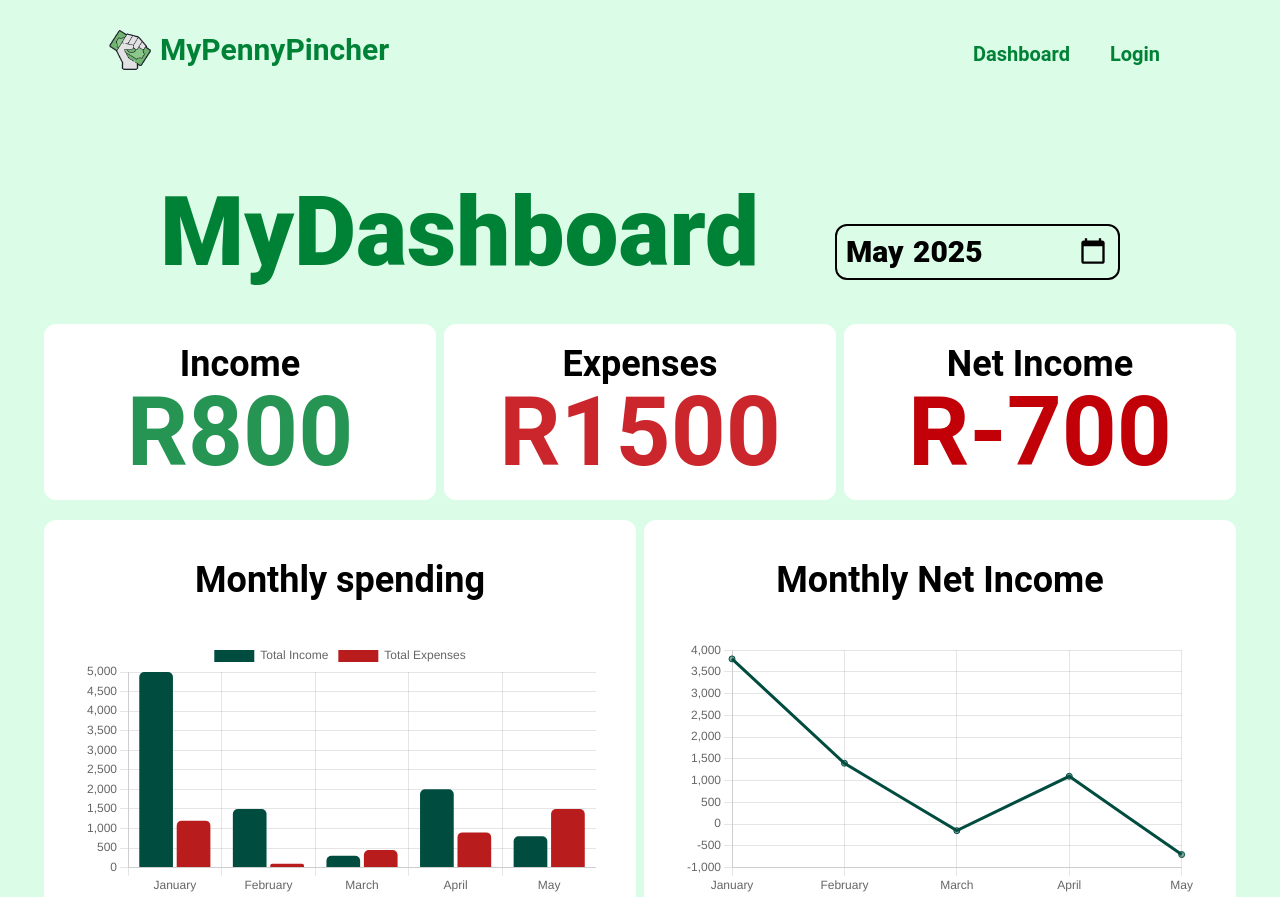
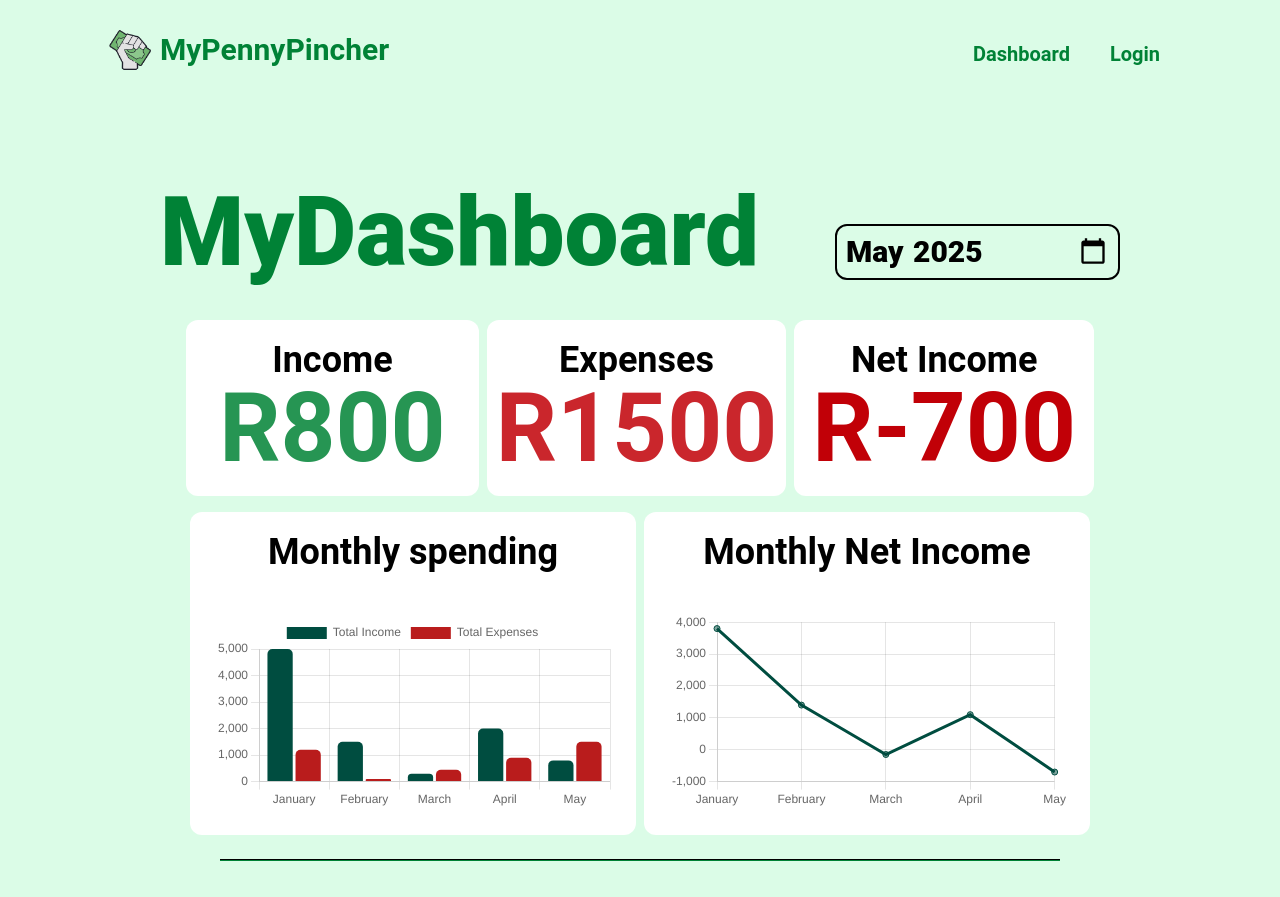
Before and after one commit to Tewahido/MyPennyPincher, a React (Vite) app in the folder MyPennyPincher_Client/: page /dashboard in a window 1280 px wide. Shown: the top 897 px of the page. Built offline with nearby package versions, Linux system fonts and the light colour scheme.

Commit message:
Made changes to dashboard

```diff
--- a/MyPennyPincher_Client/src/pages/Dashboard/components/DashboardSection.jsx
+++ b/MyPennyPincher_Client/src/pages/Dashboard/components/DashboardSection.jsx
@@ -31,6 +31,9 @@ let donutData;
 
 const barOptions = {
   responsive: true,
+  layout: {
+    padding: 5,
+  },
   scales: {
     y: {
       beginAtZero: true,
@@ -47,6 +50,9 @@ const barOptions = {
 const donutOptions = {
   responsive: true,
   cutout: "40%",
+  layout: {
+    padding: 5,
+  },
   plugins: {
     legend: {
       position: "bottom",
@@ -76,6 +82,9 @@ const monthNames = [
 
 const lineOptions = {
   responsive: true,
+  layout: {
+    padding: 5,
+  },
   plugins: {
     legend: {
       display: false,
@@ -193,8 +202,8 @@ export default function DashboardSection({
           <Doughnut data={donutData} options={donutOptions} />
         </div>
       </div>
-      <div className="flex flex-col gap-3 h-full w-full ">
-        <div className="flex flex-col items-center md:flex-row  xl:items-start xl:flex-row lg:h-[50%]">
+      <div className="flex flex-col gap-3 h-full  ">
+        <div className="flex flex-col items-center lg:justify-between md:flex-row gap-2 xl:items-start xl:flex-row lg:h-[50%]">
           <TotalDisplay
             title="Income"
             total={totalIncome}
@@ -211,14 +220,14 @@ export default function DashboardSection({
             textcolour={netColour}
           />
         </div>
-        <div className="flex flex-col justify-center items-center md:flex-row h-full w-full">
-          <div className=" flex flex-col h-full w-full md:w-[50%] m-1 bg-white rounded-xl gap-10 p-10">
+        <div className="flex flex-col justify-between items-center md:flex-row h-full w-full">
+          <div className=" flex flex-col h-full w-full m-1 bg-white rounded-xl gap-10 p-5">
             <h1 className="text-center text-black text-3xl xl:text-4xl font-bold ">
               Monthly spending
             </h1>
             <Bar data={barData} options={barOptions} />
           </div>
-          <div className=" flex flex-col h-full w-full md:w-[50%] m-1 bg-white rounded-xl gap-10 p-10">
+          <div className=" flex flex-col h-full w-full m-1 bg-white rounded-xl gap-10 p-5">
             <h1 className="text-center text-black text-3xl xl:text-4xl font-bold ">
               Monthly Net Income
             </h1>
--- a/MyPennyPincher_Client/src/pages/Dashboard/components/TotalDisplay.jsx
+++ b/MyPennyPincher_Client/src/pages/Dashboard/components/TotalDisplay.jsx
@@ -1,6 +1,6 @@
 export default function TotalDisplay({ title, total, textcolour }) {
   return (
-    <div className="flex flex-col items-center h-full w-[66%] md:w-[33%] bg-white m-1 rounded-xl p-5">
+    <div className="flex flex-col items-center h-full w-[33%] bg-white  rounded-xl p-5">
       <h1 className="text-lg sm:text-2xl xl:text-4xl font-bold  text-center">
         {title}
       </h1>
--- a/MyPennyPincher_Client/src/pages/Login/Login.jsx
+++ b/MyPennyPincher_Client/src/pages/Login/Login.jsx
@@ -32,7 +32,7 @@ export default function Login() {
             <img src={Logo} alt="Logo" className="h-20 w-20" />
             <hr className="h-0.5 bg-white w-[90%]" />
             <p className="text-6xl text-white font-semibold text-center mb-10">
-              Your money's waiting...
+              Your future's waiting...
             </p>
             <p className="text-2xl italic text-white font-medium text-center">
               Login and let's manage it right
--- a/MyPennyPincher_Client/src/pages/Login/components/LoginForm.jsx
+++ b/MyPennyPincher_Client/src/pages/Login/components/LoginForm.jsx
@@ -15,7 +15,7 @@ export default function LoginForm() {
           placeholder="Email"
         />
         <input
-          type="text"
+          type="password"
           className="outline-2 px-5 py-3 rounded-md text-green-600 outline-gray-500 transition-all duration-50 hover:outline-4"
           name="password"
           placeholder="Password"
--- a/MyPennyPincher_Client/src/pages/SignUp/components/SignUpForm.jsx
+++ b/MyPennyPincher_Client/src/pages/SignUp/components/SignUpForm.jsx
@@ -15,13 +15,13 @@ export default function SignUpForm() {
           placeholder="Email"
         />
         <input
-          type="text"
+          type="password"
           className="outline-2 px-5 py-3 rounded-md text-green-600 outline-gray-500 transition-all duration-50 hover:outline-4"
           name="password"
           placeholder="Password"
         />
         <input
-          type="text"
+          type="password"
           className="outline-2 px-5 py-3 rounded-md text-green-600 outline-gray-500 transition-all duration-50 hover:outline-4"
           name="confirmPassword"
           placeholder="Confirm Password"
```
